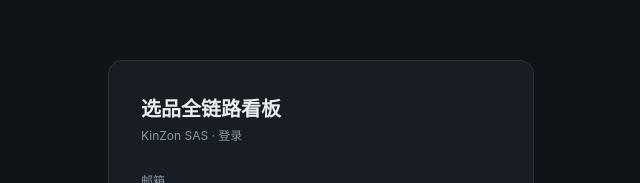
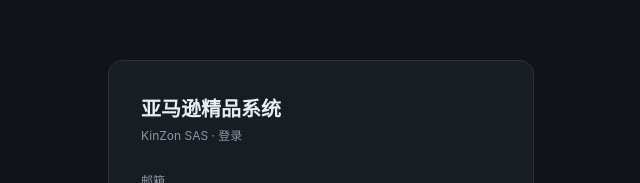
Before and after one commit to kinzoneu-bit/-, a React (Vite) app: page / in a window 1280 px wide. Shown: the part 172-355 px from the top of the page, without its empty margins (319-959 px from the left). Built offline with nearby package versions, Linux system fonts and the light colour scheme; the HTML template or start-up script is replaced by a standard one.

Commit message:
rename: 看板标题 '选品全链路看板' -> '亚马逊精品系统'
- 主页面顶栏标题
- 登录页标题
- 文件顶部注释

```diff
--- a/src/App.jsx
+++ b/src/App.jsx
@@ -2,7 +2,7 @@
 import { supabase } from "./lib/supabase";
 
 // =============================================================
-// 选品全链路看板 · DEMO (假数据) —— 三视图: 总览 / 产品跨站 / SKU跟踪
+// 亚马逊精品系统 · KinZon FR / DE / UK 亚马逊选品管理
 // 假数据取自法国站现有产品, 并给部分产品加了 DE/UK 评估行以演示跨站
 // =============================================================
 
@@ -232,7 +232,7 @@
   return (
     <div style={{ background: C.bg, color: C.ink, minHeight: "100vh", fontFamily: "'Inter',system-ui,sans-serif", display: "flex", alignItems: "center", justifyContent: "center" }}>
       <div style={{ width: 360, background: C.panel, border: `1px solid ${C.line}`, borderRadius: 14, padding: 32 }}>
-        <div style={{ fontSize: 20, fontWeight: 700, marginBottom: 4 }}>选品全链路看板</div>
+        <div style={{ fontSize: 20, fontWeight: 700, marginBottom: 4 }}>亚马逊精品系统</div>
         <div style={{ fontSize: 12, color: C.sub, marginBottom: 28 }}>KinZon SAS · 登录</div>
         <div style={{ marginBottom: 14 }}>
           <div style={{ fontSize: 12, color: C.sub, marginBottom: 5 }}>邮箱</div>
@@ -327,7 +327,7 @@
 
       {/* header */}
       <div style={{ borderBottom: `1px solid ${C.line}`, padding: "18px 28px", display: "flex", alignItems: "center", gap: 16 }}>
-        <div style={{ fontSize: 18, fontWeight: 700, letterSpacing: ".01em" }}>选品全链路看板</div>
+        <div style={{ fontSize: 18, fontWeight: 700, letterSpacing: ".01em" }}>亚马逊精品系统</div>
         <div style={{ fontSize: 12, color: C.sub }}>KinZon · FR / DE / UK</div>
         <div style={{ marginLeft: "auto", display: "flex", alignItems: "center", gap: 12 }}>
           <span style={{ fontSize: 11, color: C.faint }}>{session.user.email}</span>
```
